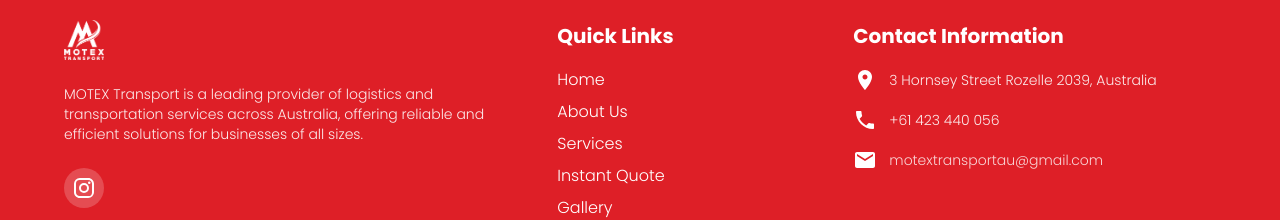
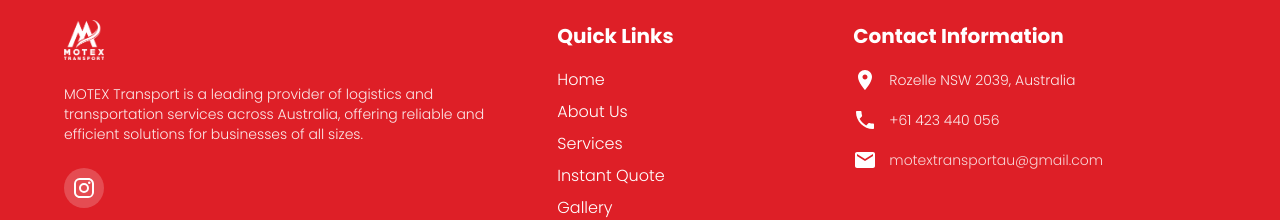
Before and after one commit to Priyanshu741741/Motex, a React (Create React App) app: page / in a window 1280 px wide. Shown: the part 4314-4534 px from the top of the page. Built offline with nearby package versions, Linux system fonts and the light colour scheme; a web font is replaced by a local one.

Commit message:
changed address

```diff
--- a/src/pages/AboutUsPage.tsx
+++ b/src/pages/AboutUsPage.tsx
@@ -1189,7 +1189,7 @@
                 <Box sx={{ display: 'flex', alignItems: 'center', mb: 2 }}>
                   <LocationIcon sx={{ color: RED_COLOR, mr: 1.5 }} />
                   <Typography variant="body2" sx={{ color: 'white', opacity: 0.8, fontFamily: '"Poppins", sans-serif', fontWeight: 300 }}>
-                    3 Hornsey Street Rozelle 2039, Australia
+                    Rozelle NSW 2039, Australia
                   </Typography>
                 </Box>
                 <Box sx={{ display: 'flex', alignItems: 'center', mb: 2 }}>
--- a/src/pages/ContactUsPage.tsx
+++ b/src/pages/ContactUsPage.tsx
@@ -772,7 +772,7 @@
                               fontFamily: BODY_FONT,
                               fontSize: { xs: '13px', md: '14px' }
                             }}>
-                              3 Hornsey Street Rozelle 2039, Australia
+                              Rozelle NSW 2039, Australia
                             </Typography>
                           </Box>
                         </Box>
@@ -1031,7 +1031,7 @@
                   fontWeight: 300,
                   fontSize: { xs: '0.75rem', sm: '0.8rem', md: '0.875rem' }
                 }}>
-                  3 Hornsey Street Rozelle 2039, Australia
+                  Rozelle N2039, Australia
                 </Typography>
               </Box>
               <Box sx={{ display: 'flex', alignItems: 'center', mb: 1.5 }}>
--- a/src/pages/GalleryPage.tsx
+++ b/src/pages/GalleryPage.tsx
@@ -559,7 +559,7 @@
                   fontWeight: 300,
                   fontSize: { xs: '0.8rem', sm: '0.85rem', md: '0.875rem' }
                 }}>
-                  3 Hornsey Street Rozelle 2039, Australia
+                  Rozelle NSW 2039, Australia
                 </Typography>
               </Box>
               <Box sx={{ display: 'flex', alignItems: 'center', mb: 2 }}>
--- a/src/pages/InstantQuotePage.tsx
+++ b/src/pages/InstantQuotePage.tsx
@@ -1243,7 +1243,7 @@
                 <Box sx={{ display: 'flex', alignItems: 'center', mb: 2 }}>
                   <LocationIcon sx={{ color: RED_COLOR, mr: 1.5 }} />
                   <Typography variant="body2" sx={{ color: 'white', opacity: 0.8, fontFamily: '"Poppins", sans-serif', fontWeight: 300 }}>
-                    3 Hornsey Street Rozelle 2039, Australia
+                  Rozelle NSW 2039, Australia
                   </Typography>
                 </Box>
                 <Box sx={{ display: 'flex', alignItems: 'center', mb: 2 }}>
--- a/src/pages/LandingPage.tsx
+++ b/src/pages/LandingPage.tsx
@@ -2683,7 +2683,7 @@
                 <Box sx={{ display: 'flex', alignItems: 'center', mb: 2 }}>
                   <LocationIcon sx={{ color: 'white', mr: 1.5 }} />
                   <Typography variant="body2" sx={{ color: 'white', opacity: 0.9, fontFamily: '"Poppins", sans-serif', fontWeight: 300 }}>
-                    3 Hornsey Street Rozelle 2039, Australia
+                  Rozelle NSW 2039, Australia
                   </Typography>
                 </Box>
                 <Box sx={{ display: 'flex', alignItems: 'center', mb: 2 }}>
--- a/src/pages/ServicesPage.tsx
+++ b/src/pages/ServicesPage.tsx
@@ -1237,7 +1237,7 @@
                 <Box sx={{ display: 'flex', alignItems: 'center', mb: 2 }}>
                   <LocationIcon sx={{ color: '#DE1F27', mr: 1.5 }} />
                   <Typography variant="body2" sx={{ color: 'white', opacity: 0.8, fontFamily: '"Poppins", sans-serif', fontWeight: 300 }}>
-                    3 Hornsey Street Rozelle 2039, Australia
+                  Rozelle NSW 2039, Australia
                   </Typography>
                 </Box>
                 <Box sx={{ display: 'flex', alignItems: 'center', mb: 2 }}>
```
